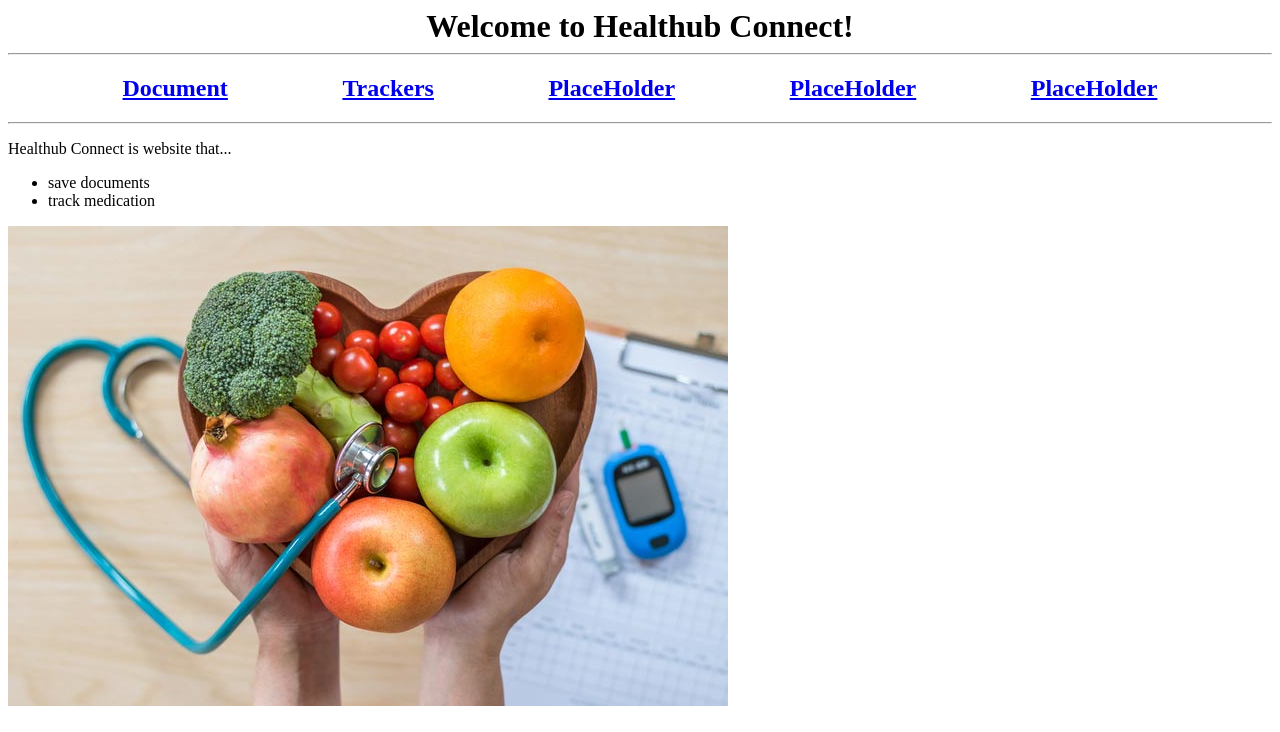
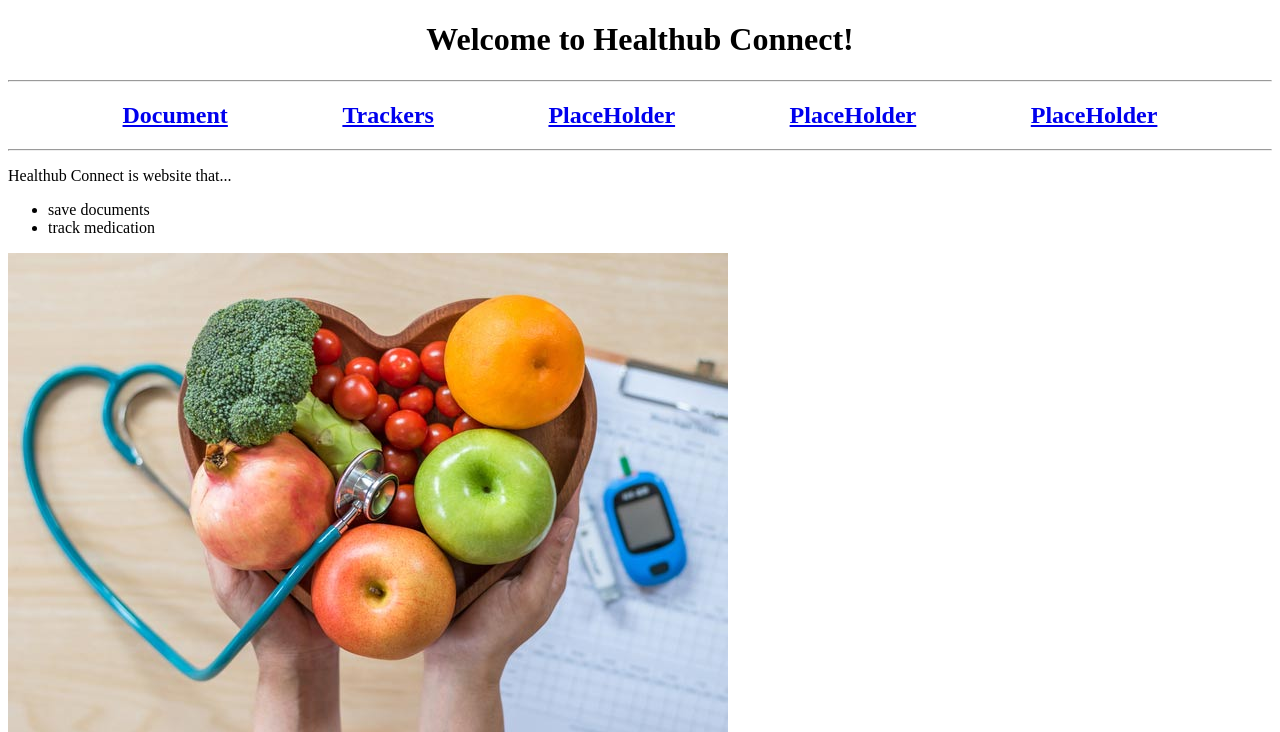
Before and after one commit to cherrerra-mejia999/Healthhub_Connect, a PHP site: page / in a window 1280 px wide. Shown: the top 732 px of the page. Run offline with PHP 8.4, Linux system fonts and the light colour scheme.

Commit message:
minor update
.

```diff
--- a/index_styles.css
+++ b/index_styles.css
@@ -2,7 +2,6 @@
 h1 {
     color: black;
     text-align: center;
-    margin: 0;
 }
 h2 {
     color: black;
```
